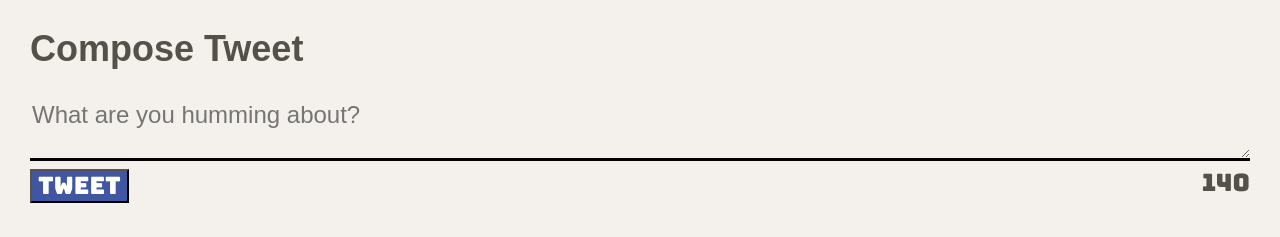
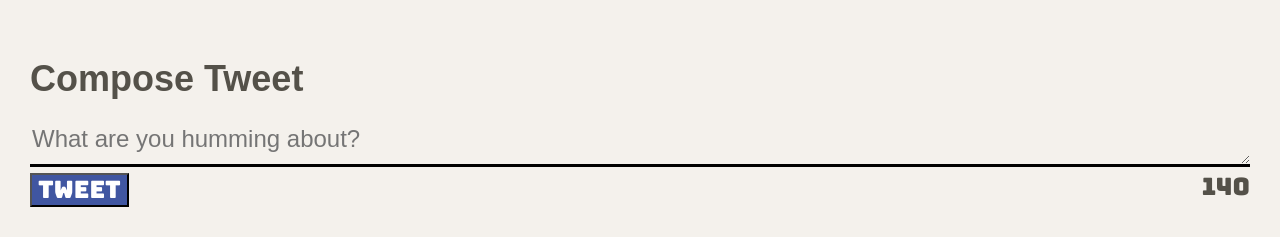
Before and after one commit to RomelDonovan/tweeter, a website: page public/index.html in a window 1280 px wide. Shown: the part 702-939 px from the top of the page. Before the commit the page ends 905 px from the top, so only its background shows below. Drawn offline with nearby package versions, Linux system fonts and the light colour scheme.

Commit message:
reduce textarea box length

```diff
--- a/public/styles/new-tweet.css
+++ b/public/styles/new-tweet.css
@@ -3,8 +3,7 @@
   flex-direction: column;
   background-color:#f4f1ec;
   font-family: sans-serif;
-  padding-left: 30px;
-  padding-right: 30px;
+  margin: 30px;
 }
 
 #submit-tweet {
@@ -15,8 +14,9 @@
 #tweet-text {
   background-color: #f4f1ec;
   border: hidden;
+  line-height: 0.65;
   border-bottom: 3px solid black;
-  margin-bottom: 3px;
+  margin-bottom: 1px;
 }
 
 #tweet-button {
```
